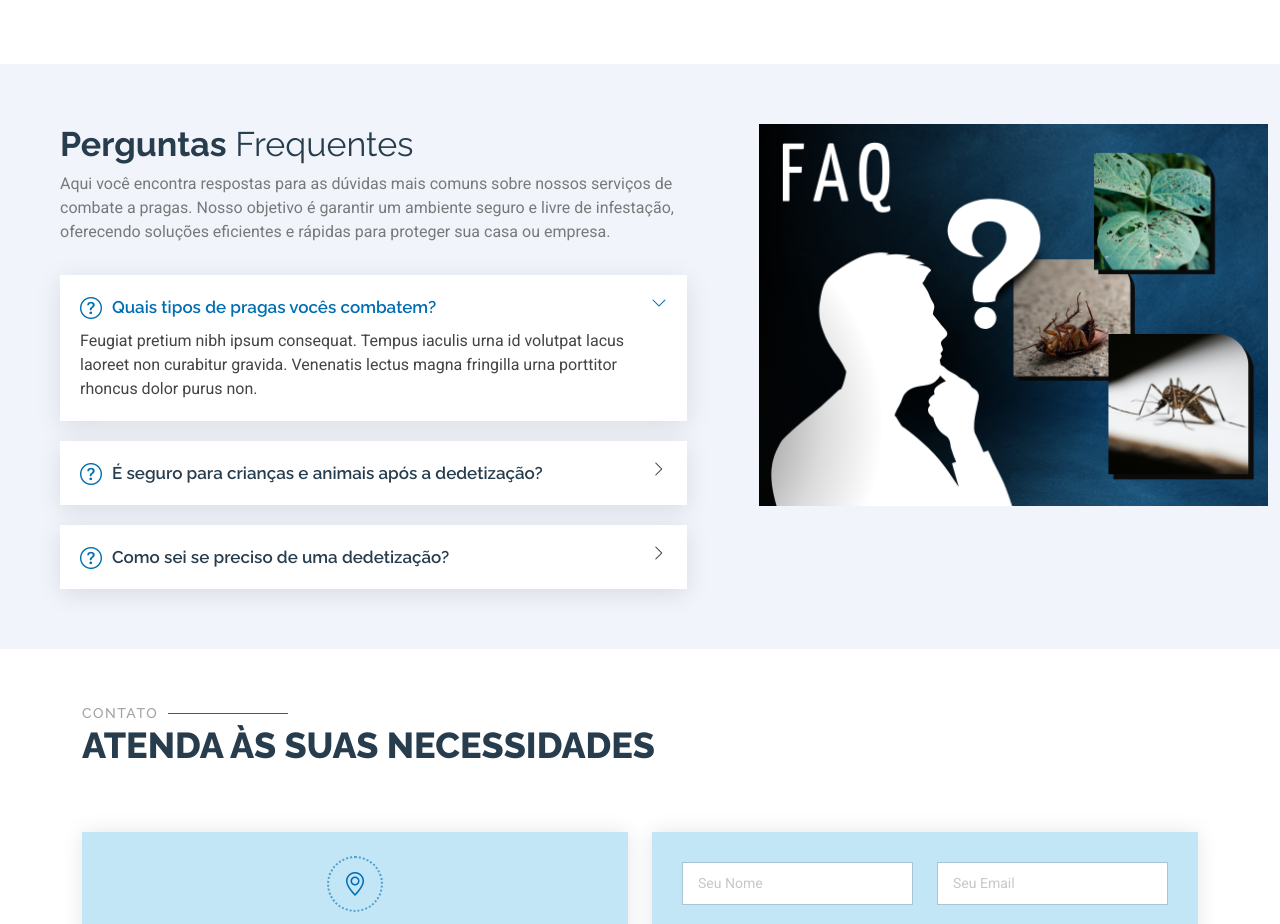
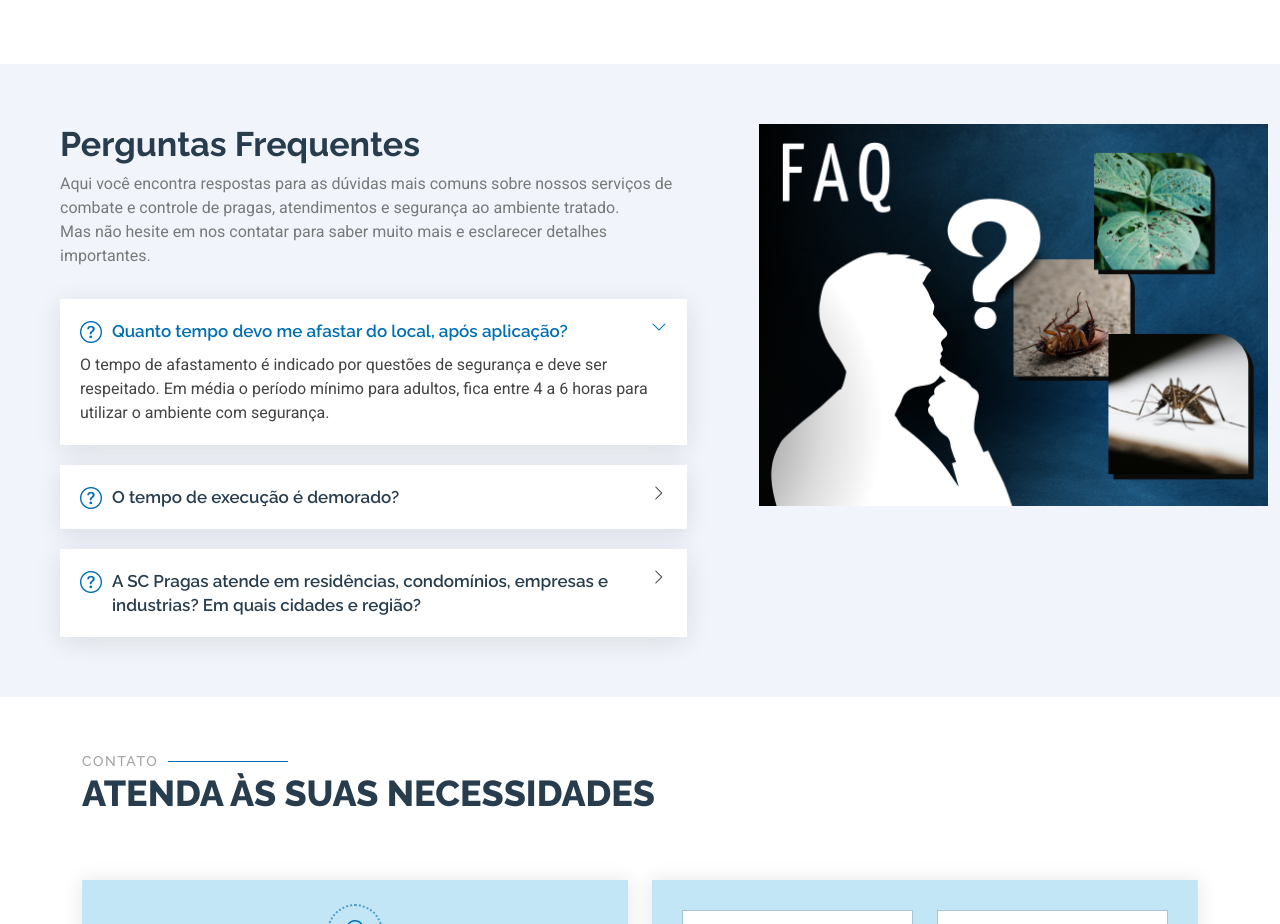
Before and after one commit to Visionary-Marketing-Digital/scpragas.com.br, a plain HTML site: page index.html in a window 1280 px wide. Shown: the part 3720-4644 px from the top of the page. Drawn offline with Linux system fonts and the light colour scheme; animation ran at ten frames a second.

Commit message:
Altera perguntas e respostas da area Faq

```diff
--- a/index.html
+++ b/index.html
@@ -914,38 +914,46 @@
     <!-- Depoimentos Fim -->
 
     <!-- Faq Começo -->
-    <section id="faq" class="faq section  light-background">
+    <section id="faq" class="faq section light-background">
       <div class="container-fluid">
         <div class="row gy-4">
           <div class="col-lg-7 d-flex flex-column justify-content-center order-2 order-lg-1">
             <div class="content px-xl-5" data-aos="fade-up" data-aos-delay="100">
-              <h3><span><strong>Perguntas</strong> Frequentes</span></h3>
+              <h3><span><strong>Perguntas Frequentes</strong></span></h3>
               <p>
-                Aqui você encontra respostas para as dúvidas mais comuns sobre nossos serviços de combate a pragas. Nosso objetivo é garantir um ambiente seguro e livre de infestação, oferecendo soluções eficientes e rápidas para proteger sua casa ou empresa.
+                Aqui você encontra respostas para as dúvidas mais comuns sobre nossos serviços de combate e controle de pragas, atendimentos e segurança ao ambiente tratado.<br>Mas não hesite em nos contatar para saber muito mais e esclarecer detalhes importantes.
               </p>
             </div>
             <div class="faq-container px-xl-5" data-aos="fade-up" data-aos-delay="200">
               <div class="faq-item faq-active">
                 <i class="faq-icon bi bi-question-circle"></i>
-                <h3>Quais tipos de pragas vocês combatem?</h3>
+                <h3>Quanto tempo devo me afastar do local, após aplicação?</h3>
                 <div class="faq-content">
-                  <p>Feugiat pretium nibh ipsum consequat. Tempus iaculis urna id volutpat lacus laoreet non curabitur gravida. Venenatis lectus magna fringilla urna porttitor rhoncus dolor purus non.</p>
+                  <p>
+                    O tempo de afastamento é indicado por questões de segurança e deve ser respeitado. Em média o período mínimo para adultos, fica entre 4 a 6 horas para utilizar o ambiente com segurança.
+                  </p>
                 </div>
                 <i class="faq-toggle bi bi-chevron-right"></i>
               </div>
               <div class="faq-item">
                 <i class="faq-icon bi bi-question-circle"></i>
-                <h3>É seguro para crianças e animais após a dedetização?</h3>
+                <h3>O tempo de execução é demorado?</h3>
                 <div class="faq-content">
-                  <p>Dolor sit amet consectetur adipiscing elit pellentesque habitant morbi. Id interdum velit laoreet id donec ultrices. Fringilla phasellus faucibus scelerisque eleifend donec pretium. Est pellentesque elit ullamcorper dignissim. Mauris ultrices eros in cursus turpis massa tincidunt dui.</p>
+                  <p>
+                    Não, atuamos com uma equipe ágil e com equipamentos mecânicos e automatizados para proporcionar uma otimização de tempo da contratante.
+                    Entretanto, iremos orientá-los conforme o serviço solicitado e maneiras de aplicação para casos específicos e detalhados.
+                  </p>
                 </div>
                 <i class="faq-toggle bi bi-chevron-right"></i>
               </div>
               <div class="faq-item">
                 <i class="faq-icon bi bi-question-circle"></i>
-                <h3>Como sei se preciso de uma dedetização?</h3>
+                <h3>A SC Pragas atende em residências, condomínios, empresas e industrias? Em quais cidades e região?</h3>
                 <div class="faq-content">
-                  <p>Eleifend mi in nulla posuere sollicitudin aliquam ultrices sagittis orci. Faucibus pulvinar elementum integer enim. Sem nulla pharetra diam sit amet nisl suscipit. Rutrum tellus pellentesque eu tincidunt. Lectus urna duis convallis convallis tellus. Urna molestie at elementum eu facilisis sed odio morbi quis</p>
+                  <p>
+                    Realizamos atendimentos em diversos segmentos empresariais e industriais, e sim, para as residências desde apartamentos, casas a condomínios, também!
+                    Nossa região de atuação está localizada no interior de SP, nas cidades de Porto Ferreira, Pirassununga, Leme, Araras, Rio Claro, Limeira e diversas das pequenas cidades de proximidade nas maiores citadas acima.
+                  </p>
                 </div>
                 <i class="faq-toggle bi bi-chevron-right"></i>
               </div>
```
